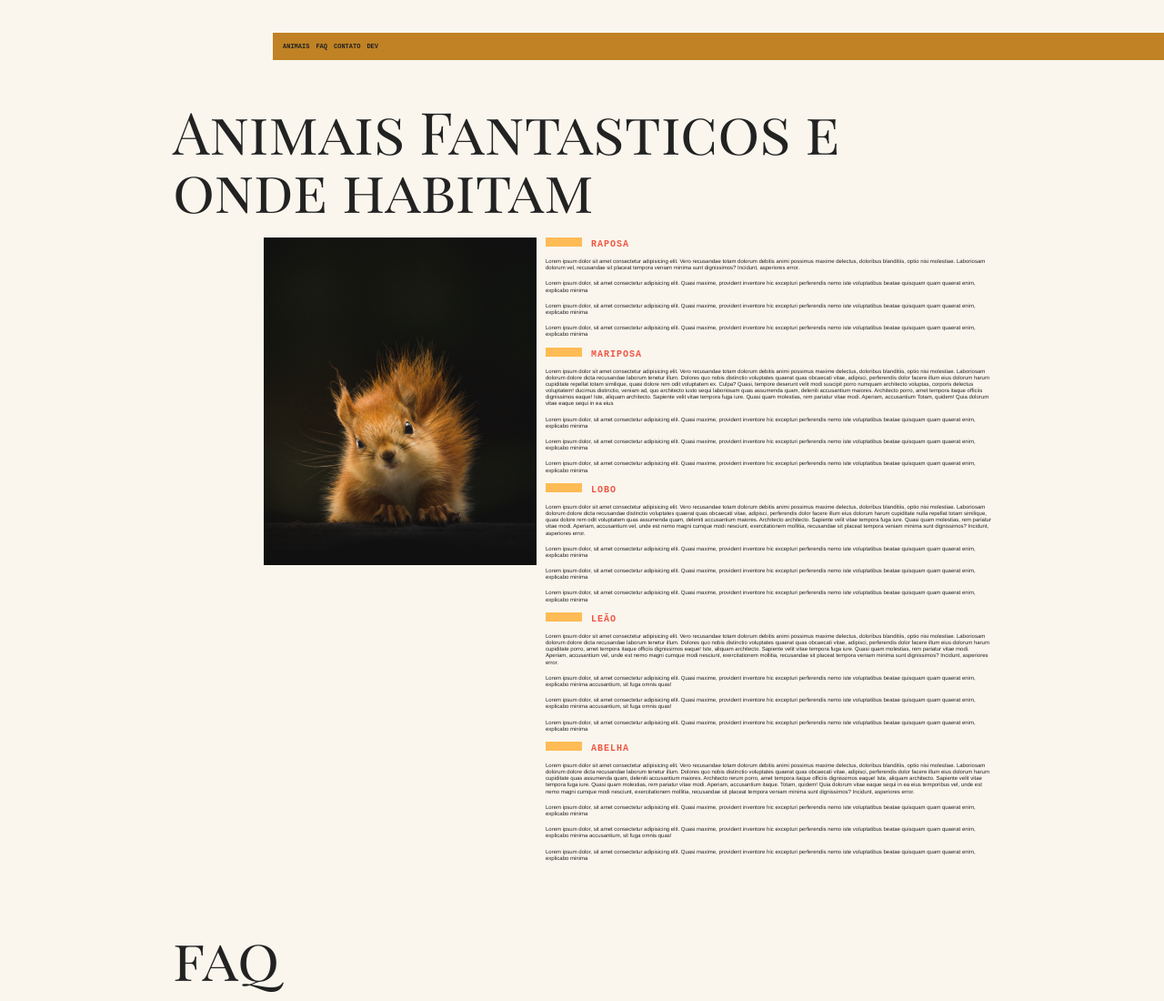
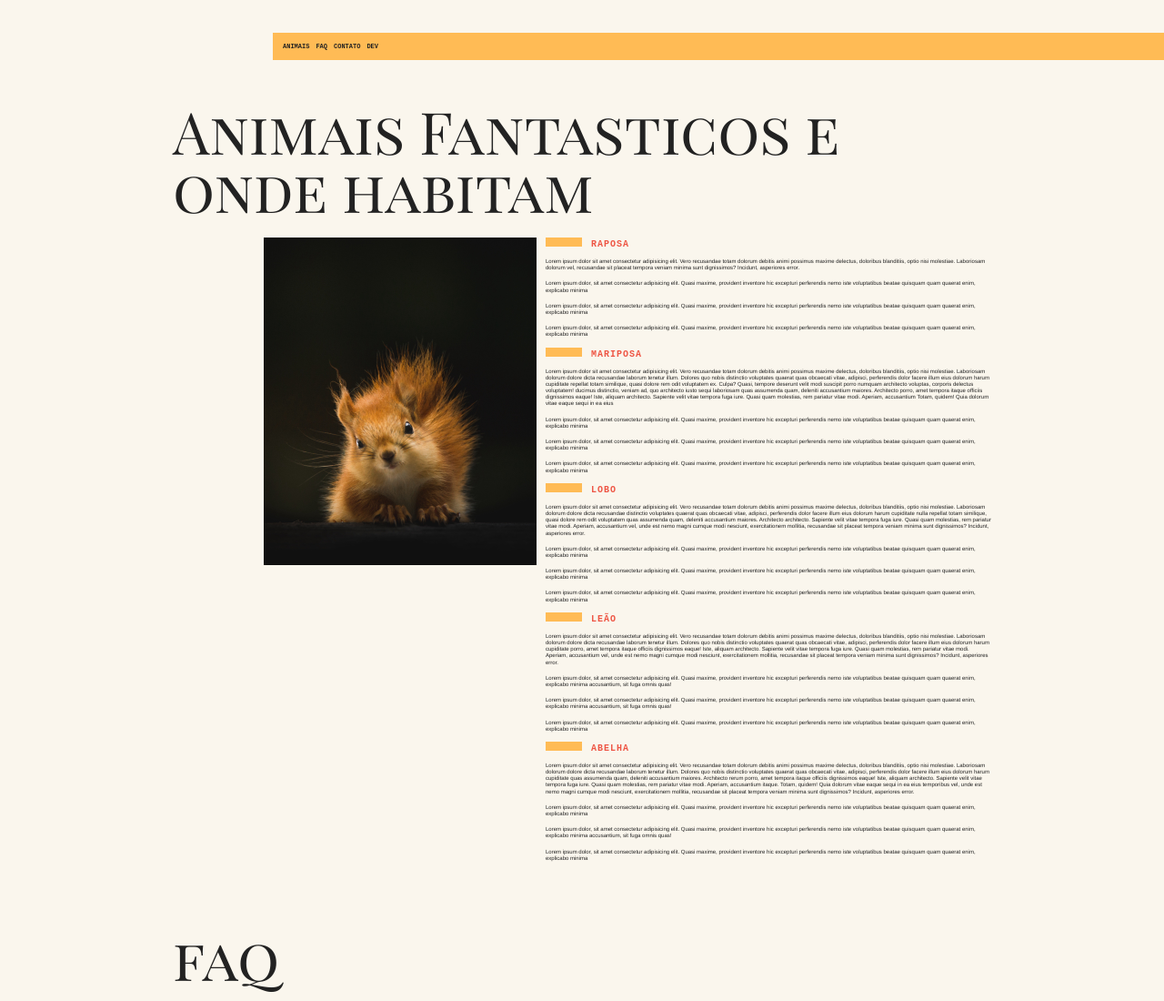
Before and after one commit to MullerHub/Origamid-study, a plain HTML site: page 0302-AulasSobreDom/index.html in a window 1280 px wide. Shown: the top 1100 px of the page at 91% size. Drawn offline with Linux system fonts and the light colour scheme.

Commit message:
ajustes sobre as aulas

```diff
--- a/0302-AulasSobreDom/script.js
+++ /dev/null
@@ -1 +0,0 @@
-console.log ();
--- a/0302-AulasSobreDom/style.css
+++ b/0302-AulasSobreDom/style.css
@@ -26,7 +26,7 @@ body {
   grid-column: 3/5;
   margin-top: 3.6rem;
   margin-bottom: 3.6rem;
-  background: rgba(187, 119, 16, 0.904);
+  background: #fb5;
 }
 
 .menu ul {
```
Also changed, not shown: 0302-AulasSobreDom/index.html (renamed from 0302-AulasSobreDom/indexx.html, +1 -1 lines).
